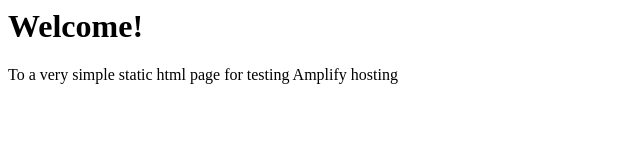
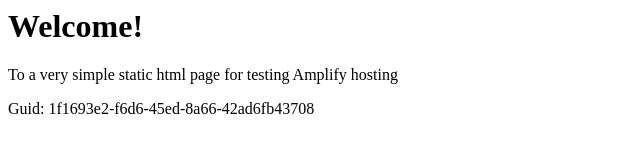
Before and after one commit to aws-aemilia-lhr/Github-PR-Commit-Integration-Test-DoNotTouch-Gith-P5X5MO5I-v1-preprod-eu-west-2, a website: page src/index.html in a window 1280 px wide. Shown: the whole page, without its empty margins (0-640 px from the left). Drawn offline with Linux system fonts and the light colour scheme.

Commit message:
commit from integ tests

```diff
--- a/src/index.html
+++ b/src/index.html
@@ -1,3 +1,5 @@
+
+
 <html lang="en">
 
 <head>
@@ -10,6 +12,6 @@
 <body>
     <h1>Welcome!</h1>
     <p>To a very simple static html page for testing Amplify hosting</p>
-</body>
+    <p>Guid: 1f1693e2-f6d6-45ed-8a66-42ad6fb43708</p></body>
 
 </html>
```
